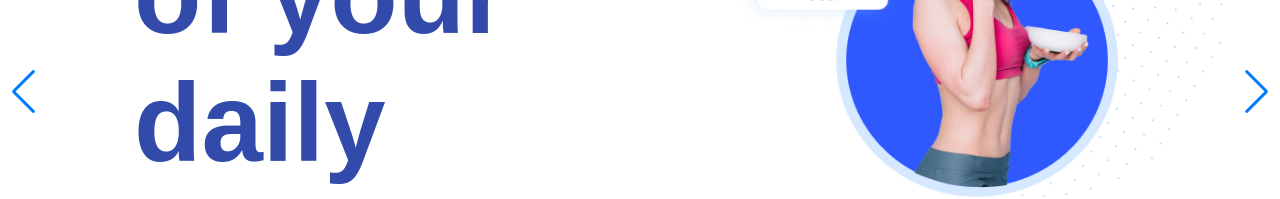
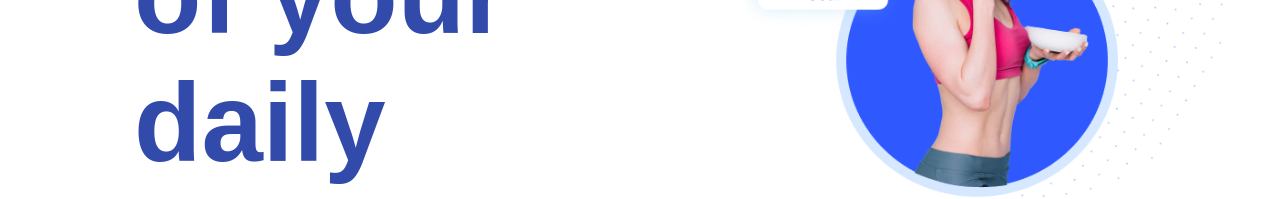
Before and after one commit to ClaudioRodHer/Hackathon_Danone, an Angular app: page /home in a window 1280 px wide. Shown: the part 308-507 px from the top of the page. Built offline with nearby package versions, Linux system fonts and the light colour scheme.

Commit message:
eliminacion de flechas swipper

```diff
--- a/src/app/components/home/home.component.html
+++ b/src/app/components/home/home.component.html
@@ -55,8 +55,7 @@
     <h2 id="TrendingProd">Trending Products</h2>
 
      <div class="container">
-        <div class="swiper-button-next"></div>
-        <div class="swiper-button-prev"></div>
+
         <div class="swiper-container mySwiper">
 
             <div class="swiper-wrapper">
```
